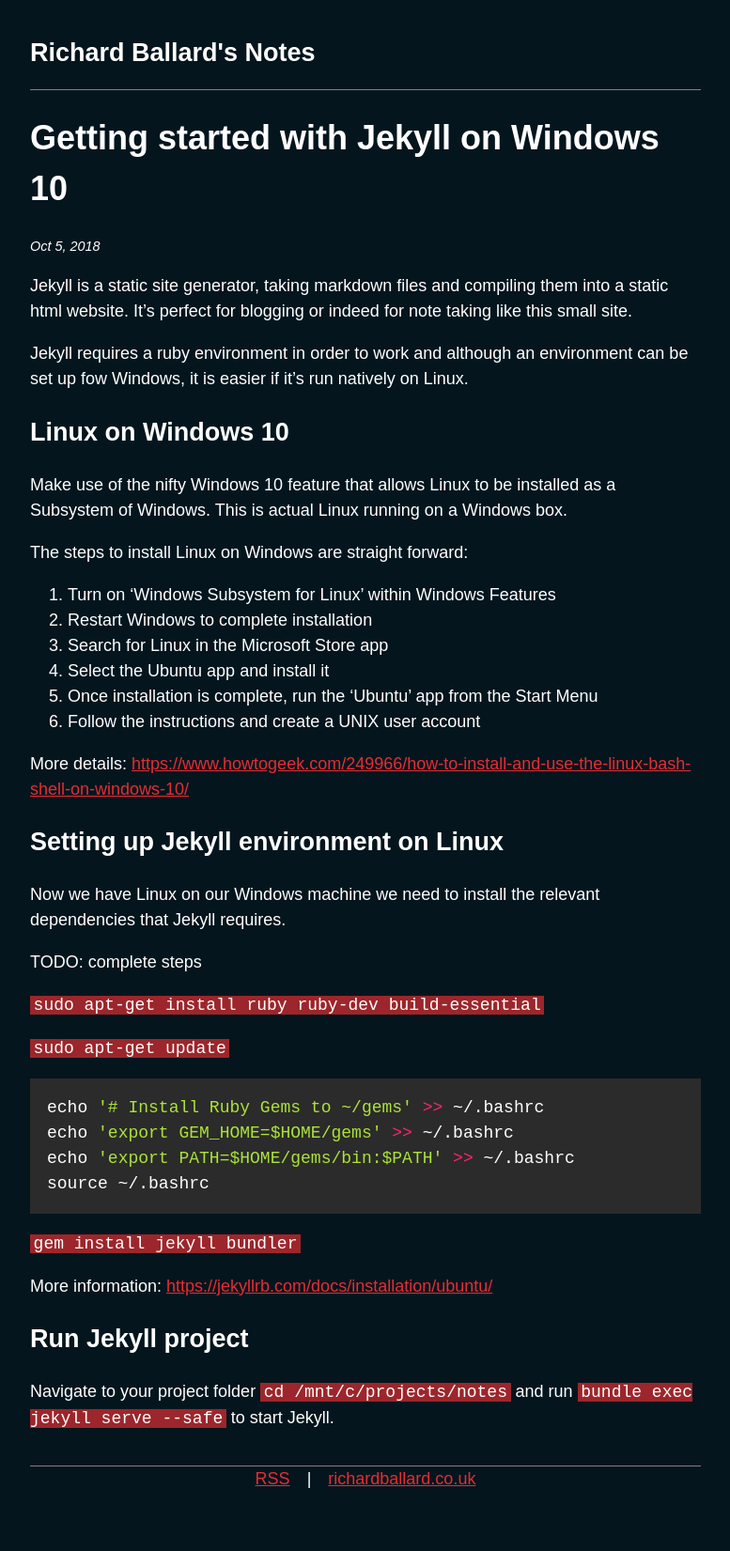
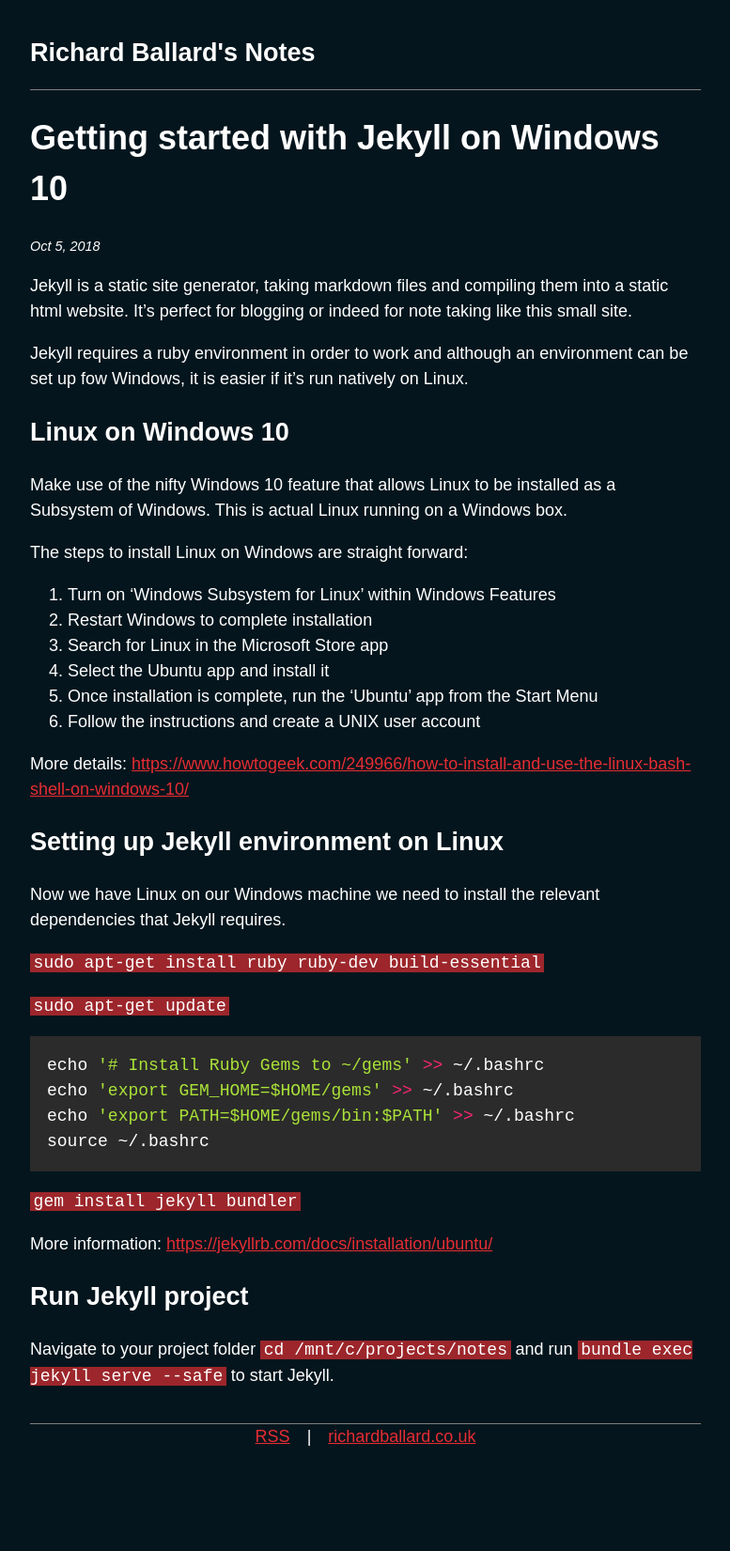
Before and after one commit to richardballard/notes, a Jekyll site: the page built from _posts/Jekyll/2018-10-01-Jekyll-on-Windows-10.md, in a window 1280 px wide. Shown: the whole page at 94% size, without its empty margins (251-1028 px from the left). Built offline with Jekyll 4.4.1, drawn with Linux system fonts in a browser that asks for light colours; a script that is not in the unit is left out; after the commit the page ends 1606 px from its top, so only the background shows below that.

Commit message:
Removed TODO

```diff
--- a/_posts/Jekyll/2018-10-01-Jekyll-on-Windows-10.md
+++ b/_posts/Jekyll/2018-10-01-Jekyll-on-Windows-10.md
@@ -28,8 +28,6 @@ More details: [<https://www.howtogeek.com/249966/how-to-install-and-use-the-linu
 
 Now we have Linux on our Windows machine we need to install the relevant dependencies that Jekyll requires.
 
-TODO: complete steps
-
 `sudo apt-get install ruby ruby-dev build-essential`
 
 `sudo apt-get update`
```
